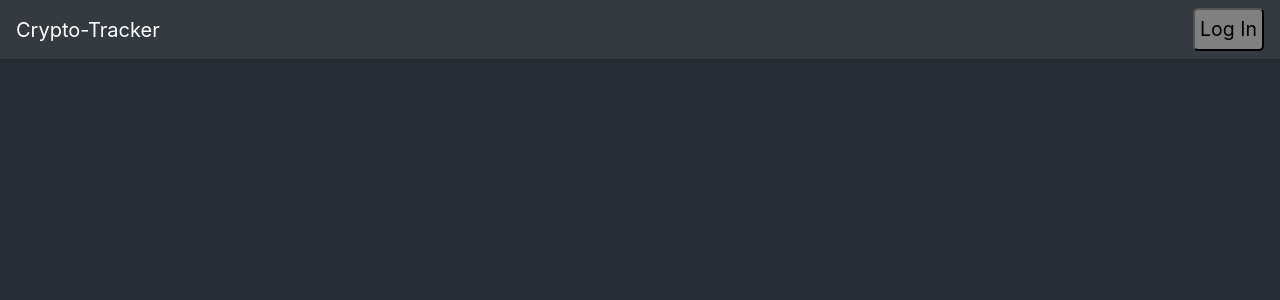
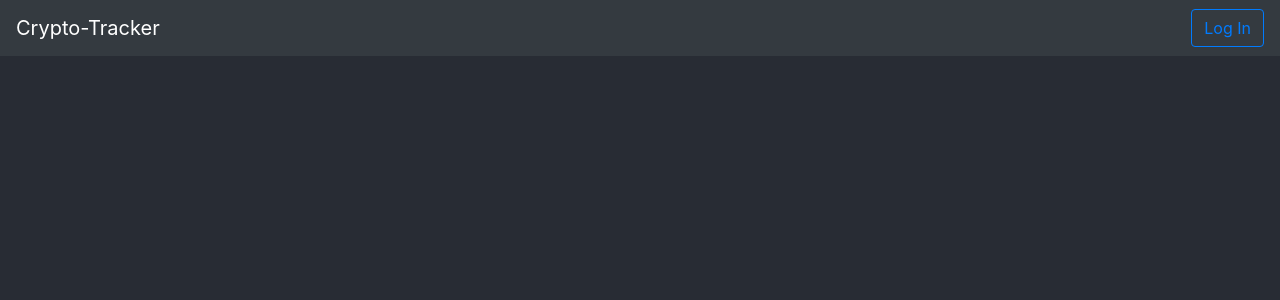
Before and after one commit to crypto-tracks/crypto-tracker-frontend, a React (Create React App) app: page / in a window 1280 px wide. Shown: the top 300 px of the page. Built offline with nearby package versions, Linux system fonts and the light colour scheme.

Commit message:
chore: use react bootstrap buttons for login and logout

```diff
--- a/src/Components/Auth0/LoginButton.js
+++ b/src/Components/Auth0/LoginButton.js
@@ -1,12 +1,12 @@
 import React from "react";
 import { useAuth0 } from "@auth0/auth0-react";
-import '../Auth0/LogButtons.css';
+import { Button } from 'react-bootstrap';
 
 // this file came from Auth0 quickstart guide
 const LoginButton = () => {
   const { loginWithRedirect } = useAuth0();
 
-  return <button type="button" class="btnIn" onClick={() => loginWithRedirect()}>Log In</button>
+  return <Button cy-data='login-button' variant="outline-primary" onClick={() => loginWithRedirect()}>Log In</Button>
 };
 
 export default LoginButton;
--- a/src/Components/Auth0/LogoutButton.js
+++ b/src/Components/Auth0/LogoutButton.js
@@ -1,14 +1,14 @@
 import React from "react";
 import { useAuth0 } from "@auth0/auth0-react";
-import '../Auth0/LogButtons.css';
+import { Button } from 'react-bootstrap';
 
 const LogoutButton = () => {
 const { logout } = useAuth0();
 
   return (
-    <button type="button" className="btnOut" onClick={() => logout({ returnTo: window.location.origin})}>
+    <Button cy-data='logout-button' variant="outline-primary" onClick={() => logout({ returnTo: window.location.origin})}>
     Log Out
-    </button>
+    </Button>
   );
 };
 
```
